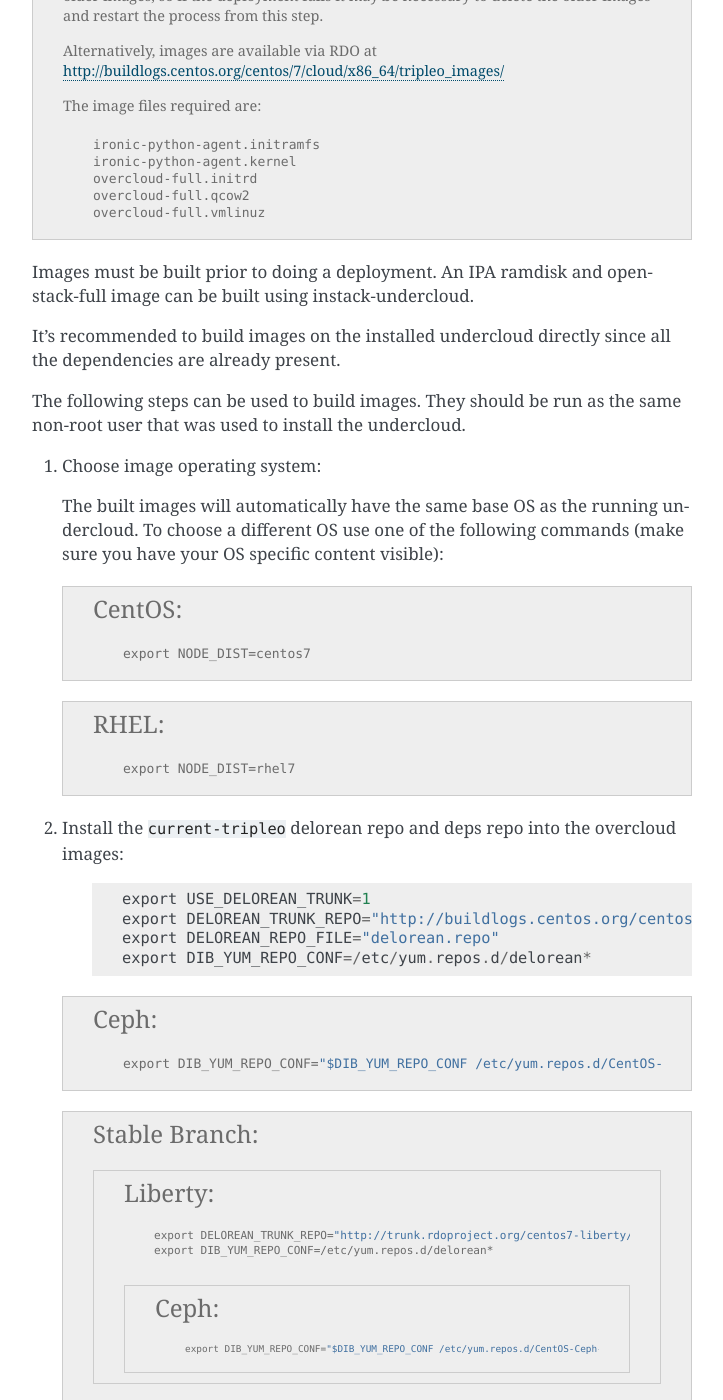
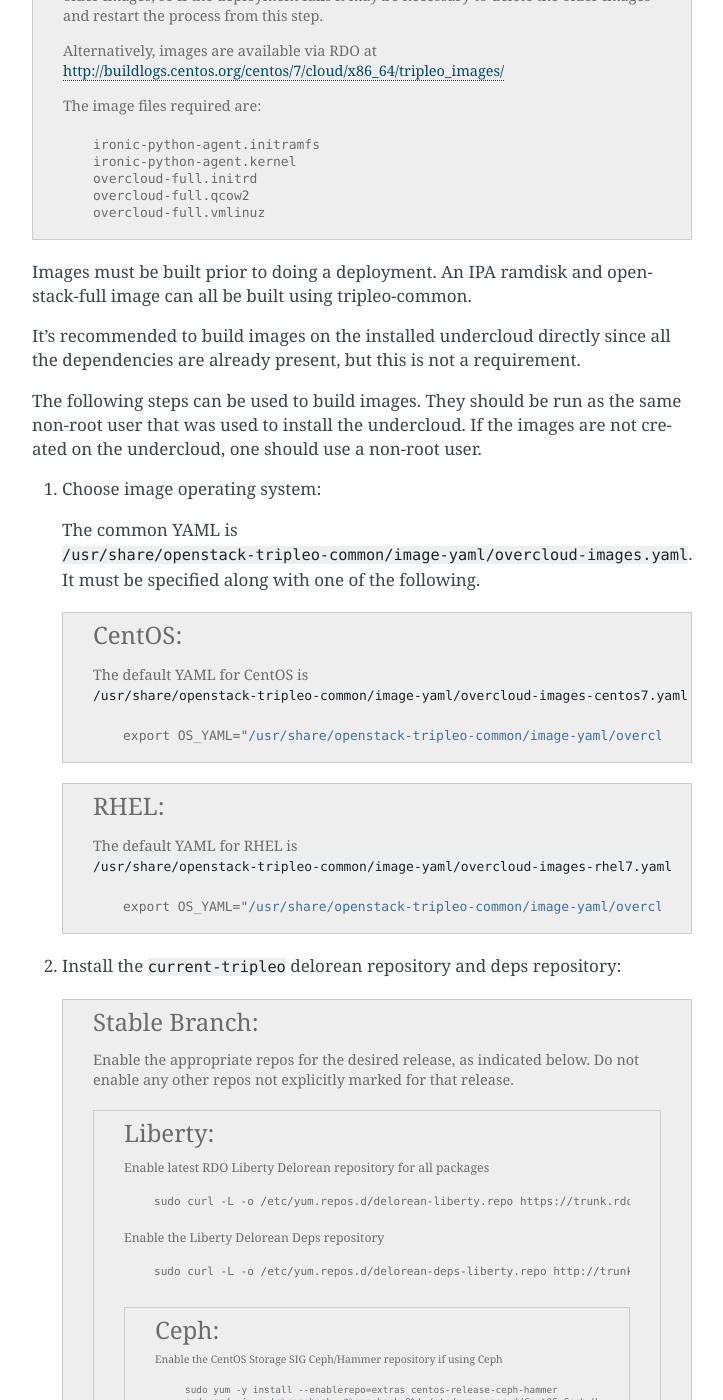
Before and after one commit to openstack-archive/tripleo-docs, a Sphinx documentation site: the page built from doc/source/basic_deployment/basic_deployment_cli.rst, in a window 1280 px wide and 1400 px high, scrolled down 820 px. Shown: the whole window, without its empty margins (388-1111 px from the left). Built offline with Sphinx 7.4.7, drawn with Linux system fonts in a browser that asks for light colours; some of the changed text lies outside the part shown.

Commit message:
Switch docs to use yaml with overcloud image build
The tripleo-build-images command is a much better implementation of
the image build driver. It uses yaml files to define the images in
a declartive manner, instead of imperatively in code. This patch
does so for the docs. It outlines how to use 'overcloud image build'
with that now calls tripleo-build-images.

Change-Id: I13adeb126d94dc965f58ac39cd6385872405b463

```diff
--- a/doc/source/basic_deployment/basic_deployment_cli.rst
+++ b/doc/source/basic_deployment/basic_deployment_cli.rst
@@ -50,43 +50,53 @@
            overcloud-full.vmlinuz
 
 Images must be built prior to doing a deployment. An IPA ramdisk and
-openstack-full image can be built using instack-undercloud.
+openstack-full image can all be built using tripleo-common.
 
 It's recommended to build images on the installed undercloud directly since all
-the dependencies are already present.
+the dependencies are already present, but this is not a requirement.
 
 The following steps can be used to build images. They should be run as the same
-non-root user that was used to install the undercloud.
+non-root user that was used to install the undercloud. If the images are not
+created on the undercloud, one should use a non-root user.
 
 
 #. Choose image operating system:
 
-   The built images will automatically have the same base OS as the
-   running undercloud. To choose a different OS use one of the following
-   commands (make sure you have your OS specific content visible):
+   The common YAML is
+   ``/usr/share/openstack-tripleo-common/image-yaml/overcloud-images.yaml``.
+   It must be specified along with one of the following.
 
    .. admonition:: CentOS
       :class: centos
 
+      The default YAML for CentOS is
+      ``/usr/share/openstack-tripleo-common/image-yaml/overcloud-images-centos7.yaml``
+
       ::
 
-          export NODE_DIST=centos7
+          export OS_YAML="/usr/share/openstack-tripleo-common/image-yaml/overcloud-images-centos7.yaml"
 
    .. admonition:: RHEL
       :class: rhel
 
+      The default YAML for RHEL is
+      ``/usr/share/openstack-tripleo-common/image-yaml/overcloud-images-rhel7.yaml``
+
       ::
 
-          export NODE_DIST=rhel7
+          export OS_YAML="/usr/share/openstack-tripleo-common/image-yaml/overcloud-images/rhel7.yaml"
 
-#. Install the ``current-tripleo`` delorean repo and deps repo into the overcloud images:
+
+#. Install the ``current-tripleo`` delorean repository and deps repository:
+
+.. include:: ../repositories.txt
+
+
+3. Export environment variables
 
     ::
 
-        export USE_DELOREAN_TRUNK=1
-        export DELOREAN_TRUNK_REPO="http://buildlogs.centos.org/centos/7/cloud/x86_64/rdo-trunk-master-tripleo/"
-        export DELOREAN_REPO_FILE="delorean.repo"
-        export DIB_YUM_REPO_CONF=/etc/yum.repos.d/delorean*
+        export DIB_YUM_REPO_CONF="/etc/yum.repos.d/delorean*"
 
    .. admonition:: Ceph
       :class: ceph
@@ -103,8 +113,7 @@
 
          ::
 
-            export DELOREAN_TRUNK_REPO="http://trunk.rdoproject.org/centos7-liberty/current/"
-            export DIB_YUM_REPO_CONF=/etc/yum.repos.d/delorean*
+            STABLE_RELEASE="liberty"
 
          .. admonition:: Ceph
             :class: ceph
@@ -118,8 +127,7 @@
 
          ::
 
-            export DELOREAN_TRUNK_REPO="http://trunk.rdoproject.org/centos7-mitaka/current/"
-            export DIB_YUM_REPO_CONF=/etc/yum.repos.d/delorean*
+            STABLE_RELEASE="mitaka"
 
          .. admonition:: Ceph
             :class: ceph
@@ -127,6 +135,21 @@
             ::
 
                export DIB_YUM_REPO_CONF="$DIB_YUM_REPO_CONF /etc/yum.repos.d/CentOS-Ceph-Hammer.repo"
+
+      .. admonition:: Newton
+         :class: newton
+
+         ::
+
+            STABLE_RELEASE="newton"
+
+         .. admonition:: Ceph
+            :class: ceph
+
+            ::
+
+               export DIB_YUM_REPO_CONF="$DIB_YUM_REPO_CONF /etc/yum.repos.d/CentOS-Ceph-Jewel.repo"
+
 
 #. Build the required images:
 
@@ -136,9 +159,9 @@
 
      Download the RHEL 7.1 cloud image or copy it over from a different location,
      for example:
-     https://access.redhat.com/downloads/content/69/ver=/rhel---7/7.1/x86_64/product-downloads,
+     ``https://access.redhat.com/downloads/content/69/ver=/rhel---7/7.1/x86_64/product-downloads``,
      and define the needed environment variables for RHEL 7.1 prior to running
-     ``openstack overcloud image build --all``::
+     ``tripleo-build-images``::
 
           export DIB_LOCAL_IMAGE=rhel-guest-image-7.1-20150224.0.x86_64.qcow2
 
@@ -223,13 +246,21 @@
 
   ::
 
-   openstack overcloud image build --all
+    openstack overcloud image build --config-file /usr/share/openstack-tripleo-common/image-yaml/overcloud-images.yaml --config-file $OS_YAML
+
+
+  See the help for ``openstack overcloud image build`` for further options.
+
+  The YAML files are cumulative. Order on the command line is important. The
+  packages, elements, and options sections will append. All others will overwrite
+  previously read values.
 
   .. note::
     This command will build **overcloud-full** images (\*.qcow2, \*.initrd,
     \*.vmlinuz) and **ironic-python-agent** images (\*.initramfs, \*.kernel)
 
-    To rebuild only a single image, see :doc:`../post_deployment/build_single_image`.
+    In order to build specific images, one can use the ``--image-name`` flag
+    to ``openstack overcloud image build``. It can be specified multiple times.
 
 .. note::
 
@@ -241,6 +272,8 @@
 Load the images into the undercloud Glance::
 
     openstack overcloud image upload
+
+To upload a single image, see :doc:`../advanced_deployment/upload_single_image`.
 
 Register Nodes
 --------------
--- a/doc/source/introduction/components.rst
+++ b/doc/source/introduction/components.rst
@@ -38,7 +38,7 @@
 ^^^^^^^^^^^^^^^^^
 
 diskimage-builder is an image building tool. It is used by
-``openstack overcloud image build --all``.
+``openstack overcloud image build``.
 
 **How to contribute**
 
```
Also changed, not shown: doc/source/advanced_deployment/upload_single_image.rst (added, +14 -0 lines).
